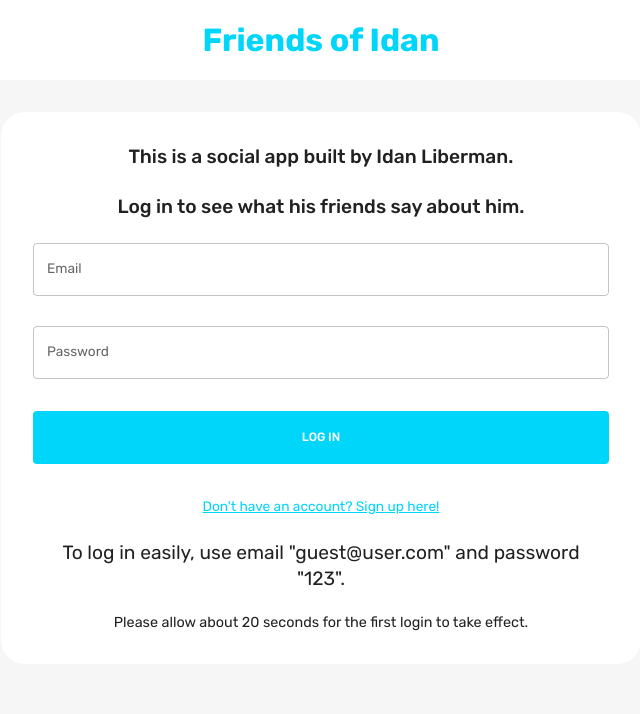
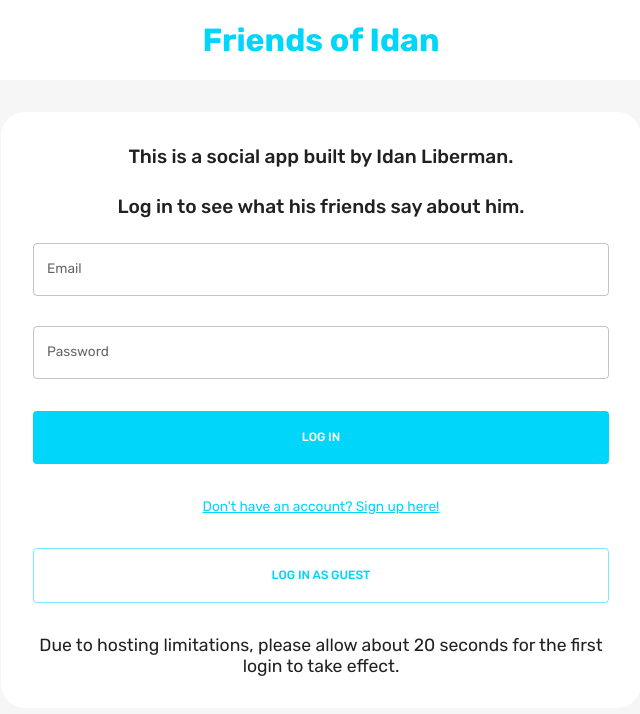
Before and after one commit to IdanLib/IdanSocialApp-front-end, a React (Vite) app: page / in a window 1280 px wide. Shown: the top 714 px of the page, without its empty margins (319-959 px from the left). Built offline with nearby package versions, Linux system fonts and the light colour scheme.

Commit message:
Guest Button added to branch

```diff
--- a/src/scenes/loginPage/Form.jsx
+++ b/src/scenes/loginPage/Form.jsx
@@ -243,7 +243,6 @@ const Form = () => {
                 sx={{ gridColumn: "span 4" }}
               />
             </Box>
-
             {/* Buttons */}
             <Box>
               <Button
@@ -279,6 +278,30 @@ const Form = () => {
                   : "Already have an account? Log in here!"}
               </Typography>
             </Box>
+
+            {/* Guest Login */}
+            <Button
+              fullWidth
+              onClick={() => {
+                handleFormSubmit(
+                  { email: "guest@user.com", password: "123" },
+                  { resetForm }
+                );
+              }}
+              variant="outlined"
+              type="button"
+              sx={{
+                m: "2rem 0",
+                p: "1rem",
+                "&:hover": { color: palette.primary.main },
+              }}
+            >
+              Log in as Guest
+            </Button>
+            <Typography fontWeight="400" fontSize="1.1rem" variant="h3">
+              Due to hosting limitations, please allow about 20 seconds for the
+              first login to take effect.
+            </Typography>
           </form>
         )}
       </Formik>
@@ -292,18 +315,6 @@ const Form = () => {
           User not found. Try again or register.
         </Typography>
       )}
-
-      <Typography
-        fontWeight="400"
-        fontSize="1.2rem"
-        variant="h5"
-        sx={{ m: "1.5rem" }}
-      >
-        To log in easily, use email "guest@user.com" and password "123".
-      </Typography>
-      <Typography fontWeight="400" fontSize="0.9rem" variant="h3">
-        Please allow about 20 seconds for the first login to take effect.
-      </Typography>
     </>
   );
 };
```
